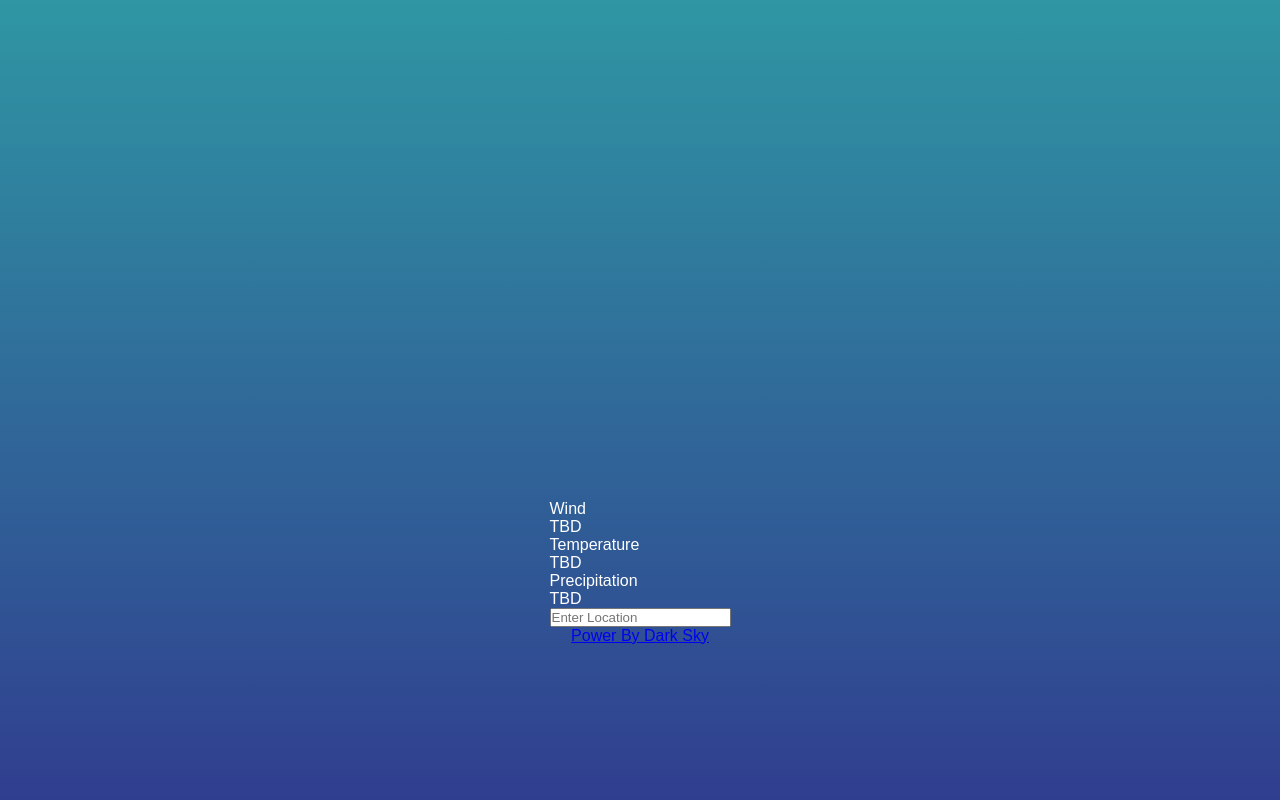
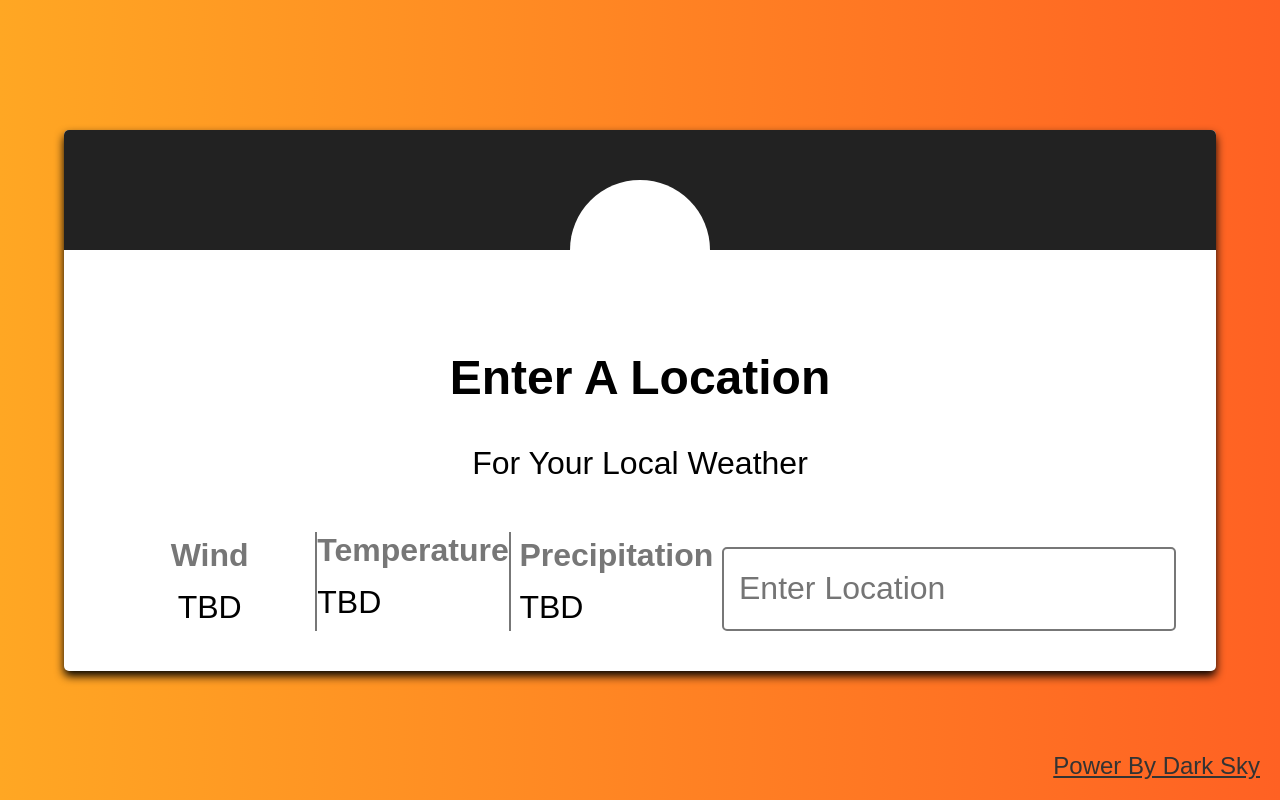
Before and after one commit to EricHoward27/Weather-App, a PHP site: page /index.html in a window 1280 px wide. Run offline with PHP 8.4, Linux system fonts and the light colour scheme; some libraries are stand-ins or nearby versions.

Commit message:
init commit

```diff
--- a/index.html
+++ b/index.html
@@ -5,9 +5,10 @@
     <meta name="viewport" content="width=device-width, initial-scale=1.0">
     <meta http-equiv="X-UA-Compatible" content="ie=edge">
     <link href="style.css" rel="stylesheet">
+    <script src="https://cdnjs.cloudflare.com/ajax/libs/skycons/1396634940/skycons.js"
+        integrity="sha256-nCLOiEB2E5Mk++5XNR0otwdCPrAteym9WaDVgKhtrE0=" crossorigin="anonymous"></script>
     <script defer type="text/javascript"
         src="https://maps.googleapis.com/maps/api/js?key=AIzaSyAzHM-tYmDa15vO1YlJZLwWxFdrOJQIbWM&libraries=places"></script>
-    <script defer src="script.js"></script>
     <title>Weather Fever Apps</title>
 </head>
 <body>
@@ -19,26 +20,33 @@
         </div>
         <div class="content">
             <div class="general-information">
-                <div class="status"></div>
-                <div class="location"></div>
+                <div class="status"data status>Enter A Location</div>
+                <div class="location"data-location>For Your Local Weather</div>
             </div>
-            <div class="detail-location">
+            <div class="detail-section">
+                <div class = "detail">
                 <div class="title">Wind</div>
-                <div class="value">TBD</div>
+                <div class="value"data-wind>TBD</div>
+
             </div>
-            <div class="detail-location">
+            <div class="detail-bordered">
                 <div class="title">Temperature</div>
-                <div class="value">TBD</div>
+                <div class="value"data-temperature>TBD</div>
             </div>
+            <div class="detail">
             <div class="detail-location">
                 <div class="title">Precipitation</div>
-                <div class="value">TBD</div>
+                <div class="value" data-precipitation>TBD</div>
+                </div>
             </div>
             <div class="city-search-container">
                 <input type="text" class="city-search" data-city-search placeholder="Enter Location">
+                </div>
             </div>
         </div>
     </div>
     <a href="https://darksky.net/powerby" class="darksky-logo">Power By Dark Sky</a>
+    <script defer src="script.js"></script>
 </body>
+
 </html>
--- a/package.json
+++ b/package.json
@@ -16,5 +16,8 @@
   },
   "keywords": [],
   "author": "",
-  "license": "ISC"
+  "license": "ISC",
+  "jest":{
+    "testEnviroment": "jsdom"
+  }
 }
--- a/script.js
+++ b/script.js
@@ -1,11 +1,11 @@
 const searchElement = document.querySelector('[data-city-search]')
-const searchBox = new google.map.places.SearchBox(searchElement)
+const searchBox = new google.maps.places.SearchBox(searchElement)
 searchBox.addListener('places_changed', () => {
     const place = searchBox.getPlaces()[0]
     if(place == null) return
     const latitude = place.geometry.location.lat()
     const longitude = place.geometry.location.lng()
-    fetch('/weather', {
+    fetch('/', {
         method: 'POST',
         headers:{
             'Content-Type': 'application/json',
@@ -19,3 +19,22 @@ searchBox.addListener('places_changed', () => {
         setWeatherData(data, place.formatted_address)
     })
 })
+
+const icon = new Skycons({color: '#222'})
+var statusElement = document.querySelector('data-status');
+var locationElement = document.querySelector('[data-location]');
+var precipitationElement = document.querySelector('[data-precipitation]');
+var temperatureElement = document.querySelector('[data-temperature]');
+var windElement = document.querySelector('[data-wind]');
+icon.set('icon', 'clear-day');
+icon.play();
+
+function setWeatherData(data, place) {
+    locationElement.textContent = place
+    statusElement.textContent = data.summary
+    temperatureElement.textContent = data.temperature
+    precipitationElement.textContent = `${data.precipProbability * 100}%`
+    windElement.textContent = data.windSpeed
+    icon.set("icon", data.icon)
+    icon.play()
+}
--- a/style.css
+++ b/style.css
@@ -1,41 +1,117 @@
-* {
+*, *::before, *::after{
+    box-sizing: border-box;
+    font-family: 'Gotham Rounded', sans-serif;
+}
+body{
+    background: linear-gradient(to right, rgb(255, 167, 35), rgb(255, 97, 35));
+    display: flex;
+    justify-content: center;
+    align-items: center;
+    min-height: 100vh;
     margin: 0;
     padding: 0;
-    box-sizing: border-box;
+}
+.container{
+    max-width: 90%;
+    width: 1200px;
+    background-color: white;
+    box-shadow: 0 5px 10px black;
+    border-radius: 5px;
+}
+.content{
+    padding: 40px;
+    margin-top: 50px;
+}
+.header{
+    background-color: #222;
+    height: 120px;
+    display: flex;
+    justify-content: center;
+    align-items: flex-end;
+    border-top-left-radius: 5px;
+    border-top-right-radius: 5px;
+}
+.icon-container{
+    position: relative;
+    top: 70px;
+    padding: 20px;
+    background-color: white;
+    width: 140px;
+    height: 140px;
+    border-radius: 50%;
+
+}
+.general-information{
+    display: flex;
+    flex-direction: column;
+    align-items: center;
+    padding: 10px;
+}
+.status{
+    font-size: 3rem;
+    font-weight: bold;
+}
+.location{
+    font-size: 2rem;
+    font-weight: normal;
+    margin-top: 40px;
+}
+.detail-section{
+    display: flex;
+    justify-content: space-between;
+    margin-top: 40px;
+}
+.detail{
+    display: flex;
+    flex-direction: column;
+    align-items: center;
+    flex-basis: 0;
+    flex-grow: 1;
+    padding: 5px;
+}
+ .detail-bordered{
+    border-left: 2px solid #777;
+    border-right: 2px solid #777;
+}
+ .title{
+    font-size: 2rem;
+    flex-grow: 2;
+    font-weight: bold;
+    color: #777;
+}
+ .value{
+    font-size: 2rem;
+    margin-top: 15px;
+}
+.city-search-container {
+    display: flex;
+    justify-content: center;
+}
+.city-search {
+    margin-top: 15px;
+    font-size: 2rem;
+    outline: none;
+    border: 2px solid #777;
+    border-radius: 5px;
+    padding: 10px 15px;
+    width: 100%;
 }
 
-body {
-    height: 100vh;
-    display: flex;
-    justify-content: center;
-    flex-direction: column;
-    align-items: center;
-    background: linear-gradient(rgb(47,150,163), rgb(48,62,143));
-    font-family: sans-serif;
-    color: white;
-
+.pac-item{
+    font-size: 2rem;
+    padding: 10px 10px;
 }
-.location, .temperature{
-    height: 30vh;
-    width: 50%;
-    display: flex;
-    justify-content: space-around;
-    align-items: center;
-
-
+.pac-icon{
+    display: none;
 }
-.temperature{
-    flex-direction: column;
+.pac-item-query {
+    font-size:  2rem;
+    padding-right: 14px;
 }
-.degree-section{
-    display: flex;
-    align-items: center;
-    cursor: pointer;
+.darksky-logo {
+    position: absolute;
+    bottom:  20px;
+    right: 20px;
+    color: #333;
+    font-size: 1.5rem;
 }
-.degree-section span{
-    margin: 10px;
-    font-size: 30px;
-}
-.degree-section h2{
-    font-size: 40px;;
-}
```
Also changed, not shown: server.js (+17 -10 lines), 1 other file.
